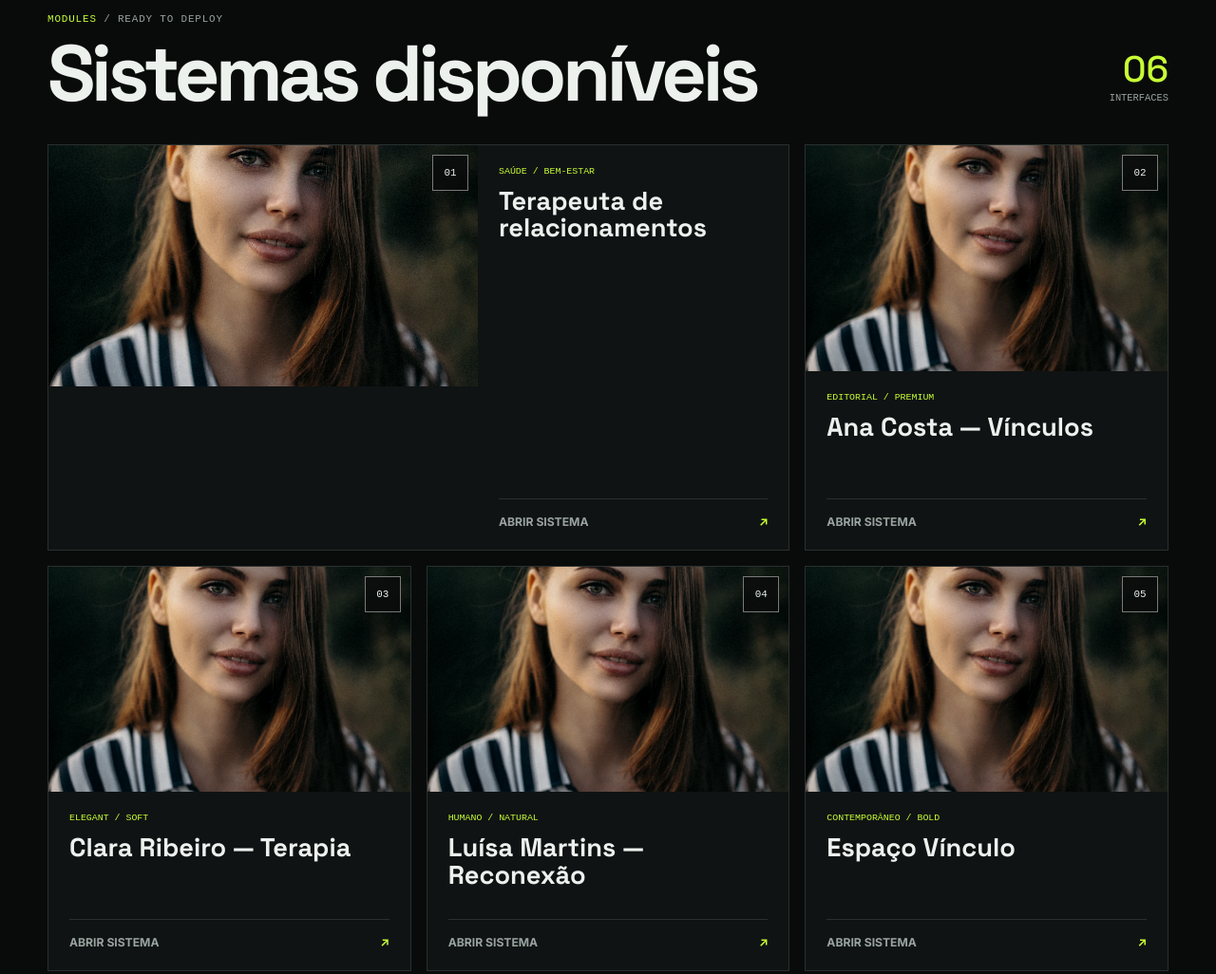
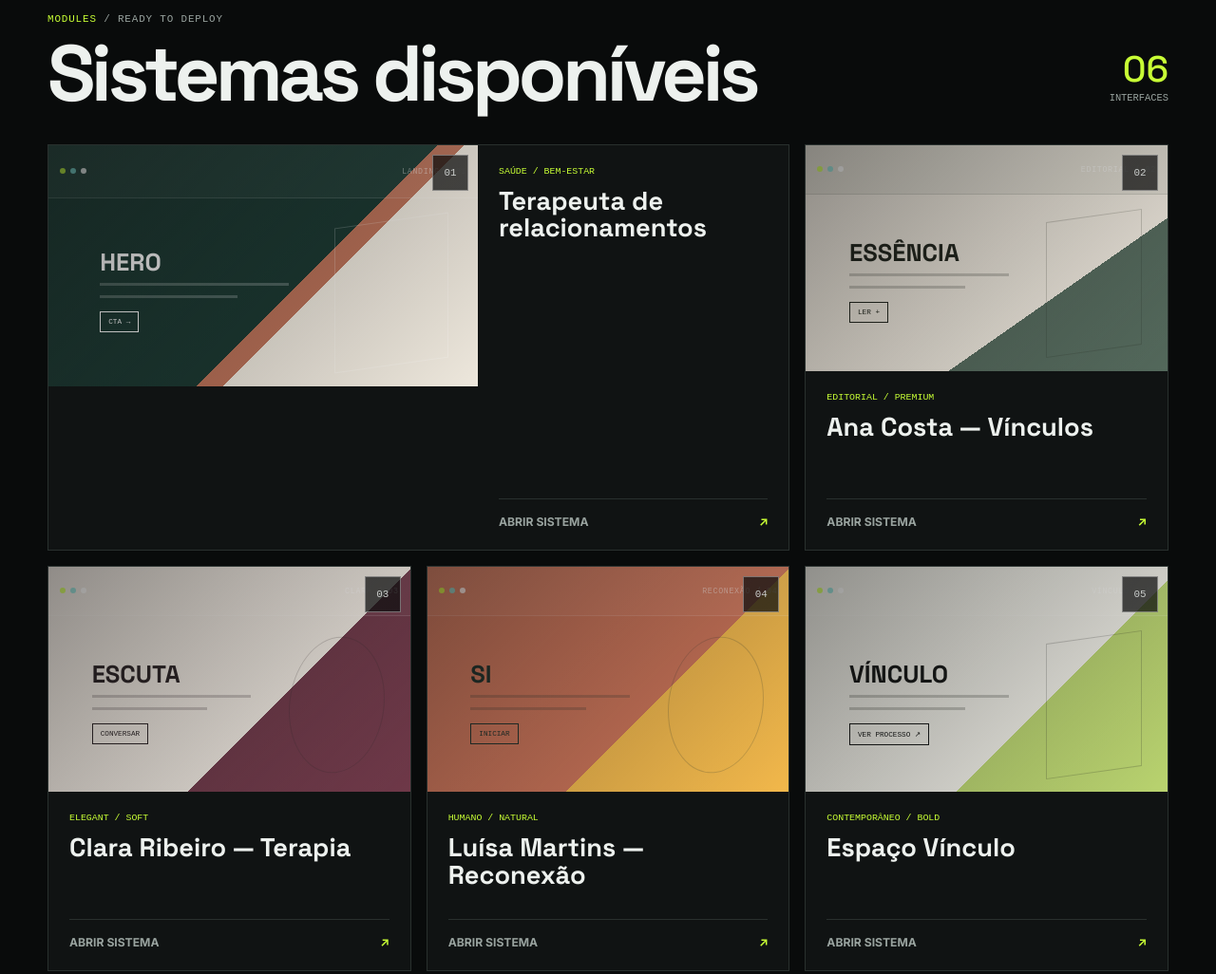
Before and after one commit to SavioCardosoM/landing-pages, a plain HTML site: page index.html in a window 1280 px wide. Shown: the part 936-1962 px from the top of the page at 95% size. Drawn offline with Linux system fonts and the light colour scheme.

Commit message:
style: substitui fotos da galeria por prévias abstratas

```diff
--- a/assets/style.css
+++ b/assets/style.css
@@ -62,8 +62,11 @@ a { color: inherit; }
 .template-grid { display: grid; gap: 16px; }
 .template-card { overflow: hidden; border: 1px solid var(--line); background: var(--panel); }
 .template-card__image { position: relative; display: block; aspect-ratio: 16 / 10; overflow: hidden; background: #202521; }
-.template-card__image img { width: 100%; height: 100%; object-fit: cover; filter: saturate(.7) contrast(1.05); transition: transform .5s ease, filter .5s ease; }
-.template-card:hover .template-card__image img { transform: scale(1.025); filter: saturate(.95) contrast(1.05); }
+.template-card__image img { display: none; }
+.template-card__image::before { content: ""; position: absolute; inset: 0; z-index: 1; background: linear-gradient(135deg, rgba(255,255,255,.06) 0%, rgba(255,255,255,0) 100%); }
+.template-card__image::after { content: ""; position: absolute; inset: 0; z-index: 2; background: linear-gradient(135deg, rgba(0,0,0,.4) 0%, rgba(0,0,0,0) 100%); }
+.template-card__image:hover::before { background: linear-gradient(135deg, rgba(255,255,255,.1) 0%, rgba(255,255,255,0) 100%); }
+.template-card__image:hover::after { background: linear-gradient(135deg, rgba(0,0,0,.6) 0%, rgba(0,0,0,0) 100%); }
 .template-card__index { position: absolute; right: 10px; top: 10px; display: grid; width: 38px; height: 38px; place-items: center; border: 1px solid rgba(255,255,255,.45); background: rgba(9,11,11,.72); font-family: monospace; font-size: .68rem; }
 .template-card__content { min-height: 188px; display: flex; flex-direction: column; padding: 22px; }
 .template-card__content > p { margin: 0 0 12px; color: var(--acid); font-family: monospace; font-size: .62rem; text-transform: uppercase; }
@@ -124,3 +127,27 @@ a { color: inherit; }
   html { scroll-behavior: auto; }
   .template-card__image img { transition: none; }
 }
+
+.template-preview { position: absolute; inset: 0; overflow: hidden; background: #111; }
+.template-preview__chrome { height: 22%; display: flex; align-items: center; gap: 5px; border-bottom: 1px solid rgba(255,255,255,.12); padding: 0 12px; background: rgba(255,255,255,.035); }
+.template-preview__chrome i { width: 6px; height: 6px; border-radius: 50%; background: var(--acid); opacity: .75; }
+.template-preview__chrome i:nth-child(2) { background: var(--cyan); }
+.template-preview__chrome i:nth-child(3) { background: #fff; }
+.template-preview__chrome span { margin-left: auto; color: rgba(255,255,255,.45); font-family: monospace; font-size: .52rem; letter-spacing: .08em; }
+.template-preview__body { position: relative; height: 78%; display: grid; align-content: center; gap: 10px; padding: 8% 12%; }
+.template-preview__body::after { content: ""; position: absolute; right: 7%; top: 12%; width: 26%; height: 76%; border: 1px solid currentColor; opacity: .2; transform: skewY(-8deg); }
+.template-preview__body b { position: relative; z-index: 2; max-width: 70%; font-family: var(--font-display); font-size: clamp(.9rem, 2vw, 1.7rem); line-height: .9; }
+.template-preview__body > span { position: relative; z-index: 2; width: 58%; height: 3px; background: currentColor; opacity: .22; }
+.template-preview__body > span:nth-of-type(2) { width: 42%; }
+.template-preview__body em { position: relative; z-index: 2; width: max-content; margin-top: 4px; border: 1px solid currentColor; padding: 6px 8px; font-family: monospace; font-size: .48rem; font-style: normal; }
+.template-preview--01 { background: linear-gradient(135deg, #17352e 0 58%, #b96f55 58% 62%, #ede7dc 62%); color: #fff; }
+.template-preview--02 { background: linear-gradient(145deg, #ede7dc 0 68%, #53685b 68%); color: #252921; }
+.template-preview--02 .template-preview__chrome { background: rgba(37,41,33,.07); border-color: rgba(37,41,33,.12); }
+.template-preview--03 { background: linear-gradient(135deg, #eee7df 0 62%, #6e3848 62%); color: #30282a; }
+.template-preview--03 .template-preview__body::after { border-radius: 50%; }
+.template-preview--04 { background: linear-gradient(135deg, #cc7357 0 62%, #f2b84b 62%); color: #26352f; }
+.template-preview--04 .template-preview__body::after { border-radius: 50%; }
+.template-preview--05 { background: linear-gradient(135deg, #efeee6 0 64%, #b9d36f 64%); color: #191b1a; }
+.template-preview--05 .template-preview__body { text-transform: uppercase; }
+.template-preview--06 { background: linear-gradient(145deg, #234f61 0 64%, #dce8e8 64%); color: #263238; }
+.template-preview--06 .template-preview__chrome { background: rgba(255,255,255,.06); }
--- a/index.html
+++ b/index.html
@@ -75,7 +75,10 @@
         <div class="template-grid">
           <article class="template-card template-card--featured">
             <a class="template-card__image" href="templates/terapeuta-relacionamentos/index.html" aria-label="Abrir sistema Terapeuta de relacionamentos">
-              <img src="templates/terapeuta-relacionamentos/img/foto-perfil.webp" alt="Prévia do sistema acolhedor para terapeuta de relacionamentos" width="900" height="600">
+              <div class="template-preview template-preview--01" aria-hidden="true">
+                <div class="template-preview__chrome"><i></i><i></i><i></i><span>LANDING / 01</span></div>
+                <div class="template-preview__body"><b>HERO</b><span></span><span></span><em>CTA →</em></div>
+              </div>
               <span class="template-card__index">01</span>
             </a>
             <div class="template-card__content">
@@ -87,7 +90,10 @@
 
           <article class="template-card">
             <a class="template-card__image" href="templates/psicologa-vinculos-editorial/index.html" aria-label="Abrir sistema Ana Costa">
-              <img src="templates/psicologa-vinculos-editorial/img/perfil.webp" alt="Prévia do sistema editorial para psicóloga de vínculos" width="900" height="600">
+              <div class="template-preview template-preview--02" aria-hidden="true">
+                <div class="template-preview__chrome"><i></i><i></i><i></i><span>EDITORIAL / 02</span></div>
+                <div class="template-preview__body"><b>ESSÊNCIA</b><span></span><span></span><em>LER +</em></div>
+              </div>
               <span class="template-card__index">02</span>
             </a>
             <div class="template-card__content">
@@ -99,7 +105,10 @@
 
           <article class="template-card">
             <a class="template-card__image" href="templates/terapia-relacoes-elegante/index.html" aria-label="Abrir sistema Clara Ribeiro">
-              <img src="templates/terapia-relacoes-elegante/img/perfil.webp" alt="Prévia do sistema elegante para terapia de relacionamentos" width="900" height="600">
+              <div class="template-preview template-preview--03" aria-hidden="true">
+                <div class="template-preview__chrome"><i></i><i></i><i></i><span>CLARA / 03</span></div>
+                <div class="template-preview__body"><b>ESCUTA</b><span></span><span></span><em>CONVERSAR</em></div>
+              </div>
               <span class="template-card__index">03</span>
             </a>
             <div class="template-card__content">
@@ -111,7 +120,10 @@
 
           <article class="template-card">
             <a class="template-card__image" href="templates/terapeuta-reconexao/index.html" aria-label="Abrir sistema Luísa Martins">
-              <img src="templates/terapeuta-reconexao/img/perfil.webp" alt="Prévia do sistema acolhedor de reconexão afetiva" width="900" height="600">
+              <div class="template-preview template-preview--04" aria-hidden="true">
+                <div class="template-preview__chrome"><i></i><i></i><i></i><span>RECONEXÃO / 04</span></div>
+                <div class="template-preview__body"><b>SI</b><span></span><span></span><em>INICIAR</em></div>
+              </div>
               <span class="template-card__index">04</span>
             </a>
             <div class="template-card__content">
@@ -123,7 +135,10 @@
 
           <article class="template-card">
             <a class="template-card__image" href="templates/espaco-relacional/index.html" aria-label="Abrir sistema Espaço Vínculo">
-              <img src="templates/espaco-relacional/img/perfil.webp" alt="Prévia do sistema contemporâneo de psicologia de vínculos" width="900" height="600">
+              <div class="template-preview template-preview--05" aria-hidden="true">
+                <div class="template-preview__chrome"><i></i><i></i><i></i><span>VÍNCULO / 05</span></div>
+                <div class="template-preview__body"><b>VÍNCULO</b><span></span><span></span><em>VER PROCESSO ↗</em></div>
+              </div>
               <span class="template-card__index">05</span>
             </a>
             <div class="template-card__content">
@@ -135,7 +150,10 @@
 
           <article class="template-card">
             <a class="template-card__image" href="templates/relacoes-conscientes/index.html" aria-label="Abrir sistema Beatriz Lima">
-              <img src="templates/relacoes-conscientes/img/perfil.webp" alt="Prévia do sistema minimalista para relações conscientes" width="900" height="600">
+              <div class="template-preview template-preview--06" aria-hidden="true">
+                <div class="template-preview__chrome"><i></i><i></i><i></i><span>RELATIONS / 06</span></div>
+                <div class="template-preview__body"><b>CONSCIÊNCIA</b><span></span><span></span><em>AGENDAR</em></div>
+              </div>
               <span class="template-card__index">06</span>
             </a>
             <div class="template-card__content">
```
